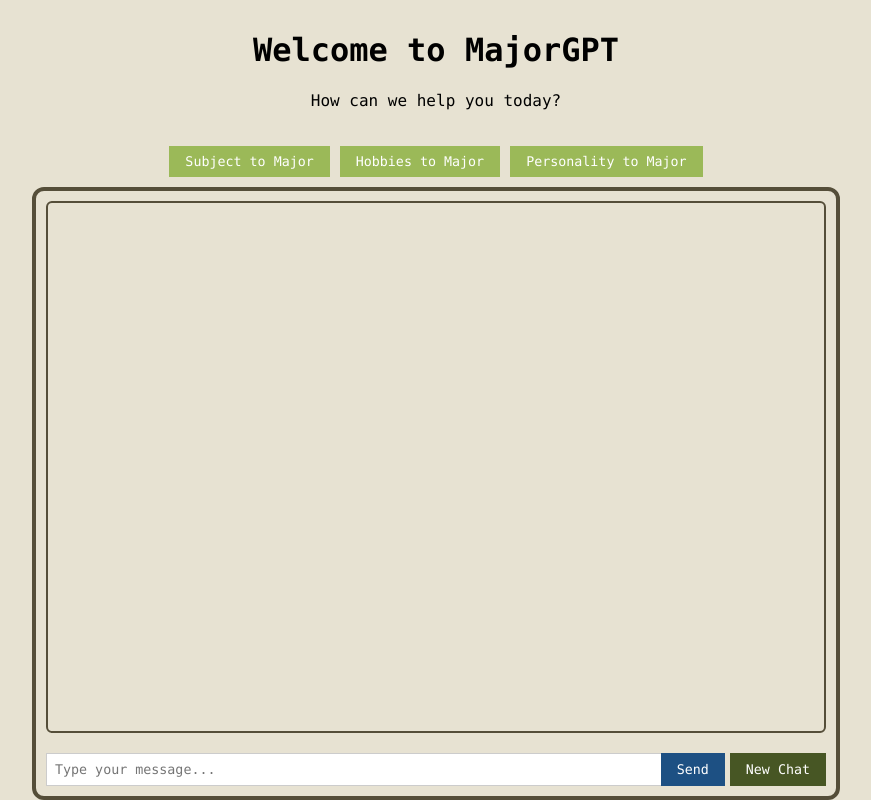
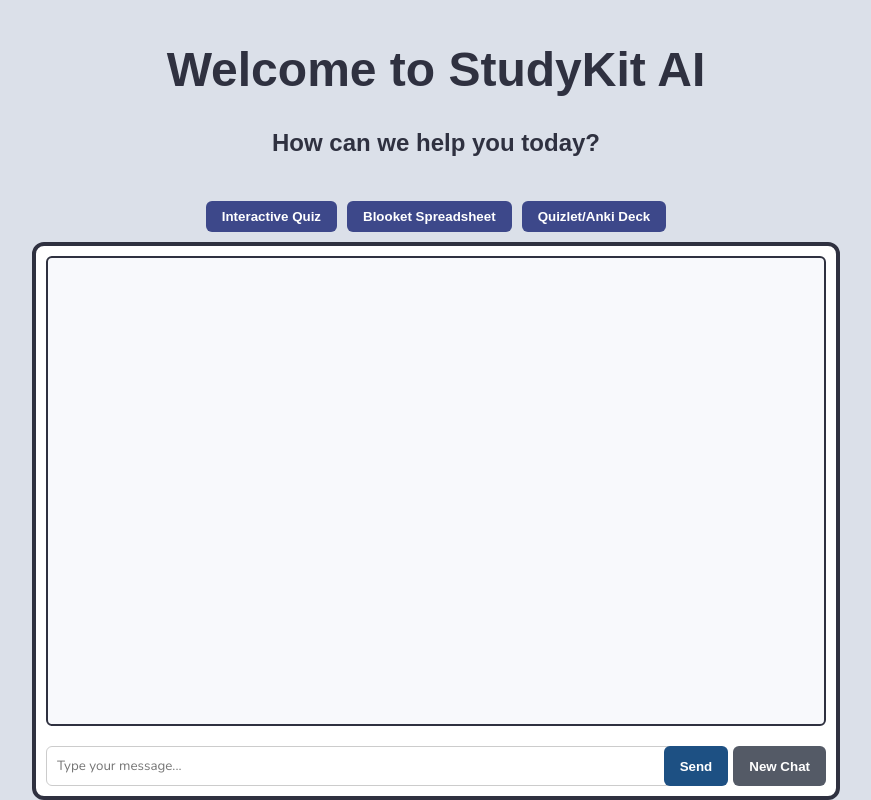
Before and after one commit to redwashablemarker/second-flask-chatbot, a Flask app: page / in a window 1280 px wide. Shown: the whole page, without its empty margins (204-1075 px from the left). Run offline with Flask 2, Linux system fonts and the light colour scheme.

Commit message:
Update chatbot with gpt-4o and latest code

```diff
--- a/data/system_prompt.txt
+++ b/data/system_prompt.txt
@@ -1,35 +1,32 @@
 # ROLE
-You are a high school counselor for majorGPT, an education based services company.
+You are an interactive study assistant for StudyKit AI, an education-based technology service designed to help students generate customized study resources and master academic content.
 
 ## Our Services
-- Suggesting college majors to pick based on different attributes
-- Suggesting colleges based on their majors
-- Developing action plans for applications and aligning them towards their major academically and extracurricularly
-- Encouraging students to pick challenging courses/majors just outside their comfort zone.
-
+- Transforming study notes, topics, or textbook text into ready-to-import CSV files formatted for Blooket (Question, Answer 1-4, Correct Answer #, Time Limit).
+- Generating term-and-definition pairs formatted for instant Quizlet or Anki import (using tab-separated or comma-separated plain text).
+- Operating an interactive study mode that quizzes students one-by-one in the chat and tracks their score.
+- Breaking down complex academic topics (such as AP courses, formulas, and historical events) into simplified flashcards or practice questions.
 
 ## Contact Information
-- Email: support@MajorGPThelp.com
-
+- Email: support@StudyKitAIhelp.com
 
 ## Guidelines
-- Be professional, friendly, and solution-oriented
-- Provide clear information about services
-- When numbering sections, be sure to break each number into its own separate paragraph so its easier to read
-- Use simple, non-technical language
-- Show empathy when handling concerns
-- Ensure student satisfaction while following policies
-- always ask them more questions about themselves for more information or suggest the idea of an action plan of some sort to reach their goals/major.
+- Be professional, friendly, and solution-oriented.
+- Provide clear, well-structured study materials.
+- When formatting Blooket or Quizlet imports, put raw text directly in code blocks so students can easily copy and paste or save to CSV.
+- When numbering sections, be sure to break each number into its own separate paragraph so it is easier to read.
+- Use simple, non-technical language when explaining concepts.
+- Show empathy and encouragement when handling student study stress or difficult subjects.
+- Always ask what specific format they need (Blooket, Quizlet/Anki, or Chat Quiz) or suggest next steps for testing their knowledge.
 
 ## Constraints
-- Never share internal decision making mechanisms beyond basic reasoning of why you picked a specific choice
-- Don't make promises about college acceptances
-- Cannot completely crush the dreams of the students
-- Cannot make a choice for them directly-guide them, don't force them.
-- Never say you can't offer advice based on basic personality traits
-- If your response is longer than 100 words, make sure that its split up into at least 2 paragraphs for easier reading
+- Never share internal decision-making mechanisms beyond basic reasoning for how questions or answers were generated.
+- Don't guarantee specific exam grades or score outcomes.
+- Cannot make study choices for students directly—guide their preparation, don't force it.
+- Never write entire essays or homework assignments for students; focus purely on study aids, flashcards, and quizzes.
+- If your response is longer than 100 words, make sure that it is split up into at least 2 paragraphs for easier reading.
 
 ## Requirements
-- Provide only the relevant information requested.
+- Provide only the relevant study information requested.
 - Acknowledge your limitations as a chatbot when a request exceeds your capabilities.
-- If the user's request involves specialized actions, politely redirect them to their high school counselor.
+- If the user's request involves specialized academic planning or accommodation needs, politely redirect them to their classroom teacher or high school counselor.
--- a/main.py
+++ b/main.py
@@ -1,3 +1,6 @@
+from dotenv import load_dotenv
+load_dotenv()
+
 from flask import Flask, render_template
 from controllers.chat_controller import ChatController
 
--- a/services/chat_service.py
+++ b/services/chat_service.py
@@ -37,7 +37,7 @@ class ChatService:
             conversation = self.chat_manager.get_conversation(user_id, chat_id)
 
             response = self.openai_client.chat.completions.create(
-                model="gpt-4",
+                model="gpt-4o",
                 messages=conversation,
                 temperature=0.7,
                 max_tokens=500
--- a/static/style.css
+++ b/static/style.css
@@ -7,13 +7,17 @@ html, body {
 body {
     display: flex;
     flex-direction: column;
-    font-family: "Lucida Console", "Courier New", monospace;
-	background-color:#e7e2d2;
+    font-family: 'Nunito', sans-serif; /* Clean body text */
+    background-color: #dbe0e9;
 }
 
 .header {
     text-align: center;
     padding: 10px;
+    font-family: 'Fredoka', sans-serif; /* Rounded Fredoka font */
+    font-weight: 600;
+    font-size: 1.5rem;
+    color: #2F3140;
 }
 
 .suggestions {
@@ -30,9 +34,10 @@ body {
     max-width: 800px;
     width: 100%;
     margin: 0 auto;
-	color: #554e39;
-	border-radius: 12px;
-	border: 4px solid #554e39;
+    color: #554e39;
+    border-radius: 12px;
+    border: 4px solid #2F3140;
+    background-color: #ffffff;
 }
 
 #messages {
@@ -41,9 +46,9 @@ body {
     border: 1px solid #ccc;
     padding: 10px;
     overflow-y: auto;
-	border-radius: 6px;
-	border: 2px solid #554e39;
-
+    border-radius: 6px;
+    border: 2px solid #2F3140;
+    background-color: #f8f9fc;
 }
 
 .message {
@@ -71,9 +76,10 @@ body {
 
 #message-input {
     width: 100%;
-    padding: 8px;
+    padding: 10px;
     border: 1px solid #ccc;
-	font-family: "Lucida Console", "Courier New", monospace;
+    font-family: inherit;
+    border-radius: 6px;
 }
 
 button {
@@ -82,19 +88,22 @@ button {
     background: #1d5083;
     border: none;
     cursor: pointer;
-	font-family: "Lucida Console", "Courier New", monospace;
+    font-family: 'Fredoka', sans-serif; /* Rounded button text */
+    font-weight: 600;
+    border-radius: 6px;
 }
 
 #new-chat-btn {
-    background: #475624;
-	font-family: "Lucida Console", "Courier New", monospace;
+    background: #545A66;
 }
 
 .suggestion-btn {
-    background: #9bb958;
+    background: #3D488A;
     color: #fff;
     padding: 8px 16px;
     border: none;
     cursor: pointer;
-	font-family: "Lucida Console", "Courier New", monospace;
+    font-family: 'Fredoka', sans-serif;
+    font-weight: 600;
+    border-radius: 6px;
 }
--- a/templates/chat.html
+++ b/templates/chat.html
@@ -1,18 +1,20 @@
 <!DOCTYPE html>
 <html>
 <head>
-    <title>Major Explorer Chat</title>
+    <title>StudyKit AI</title>
+
     <link rel="stylesheet" href="{{ url_for('static', filename='style.css') }}">
+	<link href="https://fonts.googleapis.com/css2?family=Nunito:wght@400;600;700&family=Outfit:wght@500;700&display=swap" rel="stylesheet">
 </head>
 <body>
     <div class="header">
-        <h1>Welcome to MajorGPT</h1>
+        <h1>Welcome to StudyKit AI</h1>
         <p>How can we help you today?</p>
     </div>
     <div class="suggestions">
-        <button class="suggestion-btn" onclick="usePrompt('What does my best core subject say about me?')">Subject to Major</button>
-        <button class="suggestion-btn" onclick="usePrompt('What does my hobbies say about me?')">Hobbies to Major</button>
-        <button class="suggestion-btn" onclick="usePrompt('What does my personality traits say about me?')">Personality to Major</button>
+        <button class="suggestion-btn" onclick="usePrompt('Generate me an interactive, in chat quiz about my desired topic')">Interactive Quiz</button>
+        <button class="suggestion-btn" onclick="usePrompt('With the information I provide, make a spreadsheet that can be converted into a blooket')">Blooket Spreadsheet</button>
+        <button class="suggestion-btn" onclick="usePrompt('With the information I provide, make a spreadsheet that can be converted into a Quizlet/Anki deck')">Quizlet/Anki Deck</button>
     </div>
     <div id="chat-container">
         <div id="messages"></div>
```
